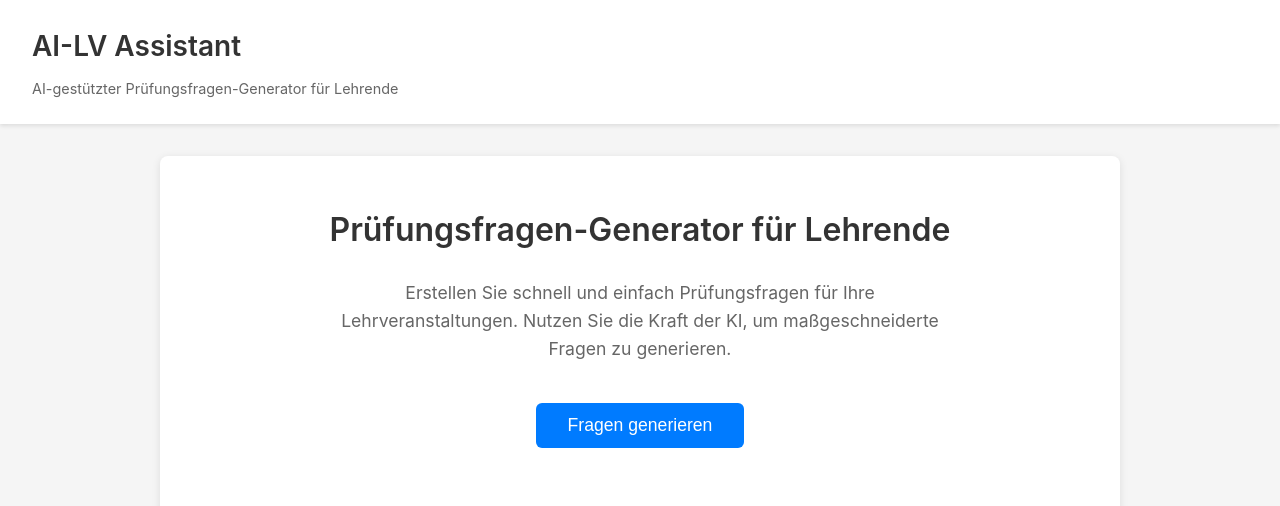
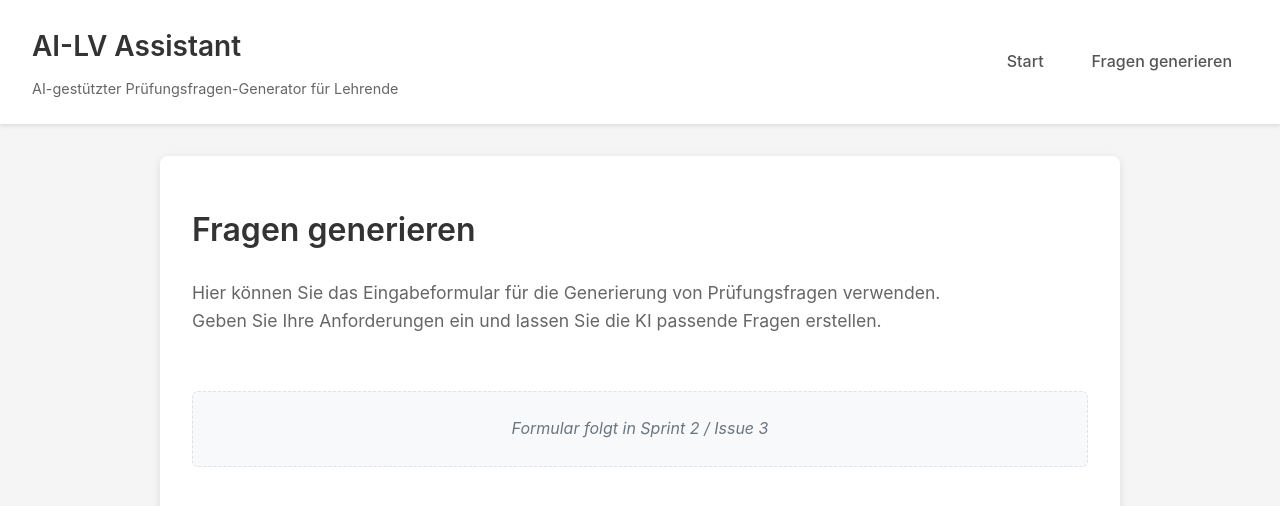
Before and after one commit to shezsoltani/AILV-Project, a React (Vite) app in the folder frontend/: page /generate in a window 1280 px wide. Shown: the top 506 px of the page. Built offline with nearby package versions, Linux system fonts and the light colour scheme.

Commit message:
feat(frontend): add routing and navigation structure

```diff
--- a/frontend/package.json
+++ b/frontend/package.json
@@ -9,7 +9,8 @@
   },
   "dependencies": {
     "react": "^18.2.0",
-    "react-dom": "^18.2.0"
+    "react-dom": "^18.2.0",
+    "react-router-dom": "^7.9.5"
   },
   "devDependencies": {
     "vite": "^5.0.0",
--- a/frontend/src/App.tsx
+++ b/frontend/src/App.tsx
@@ -1,11 +1,16 @@
 import React from 'react';
+import { Routes, Route } from 'react-router-dom';
 import Layout from './layout/Layout';
 import HomePage from './pages/HomePage';
+import GeneratePage from './pages/GeneratePage';
 
 const App: React.FC = () => {
   return (
     <Layout>
-      <HomePage />
+      <Routes>
+        <Route path="/" element={<HomePage />} />
+        <Route path="/generate" element={<GeneratePage />} />
+      </Routes>
     </Layout>
   );
 };
--- a/frontend/src/index.css
+++ b/frontend/src/index.css
@@ -37,6 +37,13 @@ body {
   z-index: 100;
 }
 
+.app-header-inner {
+  display: flex;
+  justify-content: space-between;
+  align-items: center;
+  gap: 2rem;
+}
+
 .app-header-title {
   margin: 0;
   font-size: 1.75rem;
@@ -48,6 +55,44 @@ body {
   margin: 0.5rem 0 0 0;
   font-size: 0.9rem;
   color: #666;
+}
+
+.app-nav {
+  display: flex;
+  align-items: center;
+}
+
+.app-nav-list {
+  display: flex;
+  list-style: none;
+  margin: 0;
+  padding: 0;
+  gap: 1rem;
+}
+
+.app-nav-item {
+  margin: 0;
+}
+
+.app-nav-link {
+  color: #555;
+  text-decoration: none;
+  font-size: 1rem;
+  font-weight: 500;
+  padding: 0.5rem 1rem;
+  border-radius: 4px;
+  cursor: pointer;
+  transition: color 0.2s ease, text-decoration 0.2s ease;
+}
+
+.app-nav-link:hover {
+  color: #333;
+  text-decoration: underline;
+}
+
+.app-nav-link:focus {
+  outline: 2px solid #007bff;
+  outline-offset: 2px;
 }
 
 .app-content {
@@ -90,6 +135,40 @@ body {
   margin-top: 1rem;
 }
 
+/* Page Styles */
+.page {
+  display: flex;
+  flex-direction: column;
+  gap: 1.5rem;
+  margin-top: 1rem;
+}
+
+.page-title {
+  margin: 0;
+  font-size: 2rem;
+  font-weight: 600;
+  color: #333;
+}
+
+.page-description {
+  margin: 0;
+  font-size: 1.1rem;
+  color: #666;
+  line-height: 1.6;
+  max-width: 800px;
+}
+
+.page-placeholder {
+  margin: 2rem 0 0 0;
+  padding: 1.5rem;
+  background-color: #f8f9fa;
+  border: 1px dashed #dee2e6;
+  border-radius: 6px;
+  color: #6c757d;
+  font-style: italic;
+  text-align: center;
+}
+
 .primary-button {
   background-color: #007bff;
   color: #ffffff;
@@ -130,12 +209,32 @@ body {
     padding: 1rem 1.5rem;
   }
 
+  .app-header-inner {
+    flex-direction: column;
+    align-items: flex-start;
+    gap: 1rem;
+  }
+
   .app-header-title {
     font-size: 1.5rem;
   }
 
   .app-header-subtitle {
     font-size: 0.85rem;
+  }
+
+  .app-nav {
+    width: 100%;
+  }
+
+  .app-nav-list {
+    width: 100%;
+    justify-content: flex-start;
+  }
+
+  .app-nav-link {
+    padding: 0.4rem 0.8rem;
+    font-size: 0.95rem;
   }
 
   .app-content {
@@ -151,6 +250,14 @@ body {
     font-size: 1rem;
   }
 
+  .page-title {
+    font-size: 1.75rem;
+  }
+
+  .page-description {
+    font-size: 1rem;
+  }
+
   .primary-button {
     padding: 0.65rem 1.75rem;
     font-size: 1rem;
--- a/frontend/src/index.tsx
+++ b/frontend/src/index.tsx
@@ -1,10 +1,13 @@
 import React from 'react'
 import ReactDOM from 'react-dom/client'
+import { BrowserRouter } from 'react-router-dom'
 import App from './App'
 import './index.css'
 
 ReactDOM.createRoot(document.getElementById('root')!).render(
   <React.StrictMode>
-    <App />
+    <BrowserRouter>
+      <App />
+    </BrowserRouter>
   </React.StrictMode>,
 )
--- a/frontend/src/layout/Layout.tsx
+++ b/frontend/src/layout/Layout.tsx
@@ -1,4 +1,5 @@
 import React from 'react';
+import { Link } from 'react-router-dom';
 
 interface LayoutProps {
   children: React.ReactNode;
@@ -8,10 +9,28 @@ const Layout: React.FC<LayoutProps> = ({ children }) => {
   return (
     <div className="app-layout">
       <header className="app-header">
-        <h1 className="app-header-title">AI-LV Assistant</h1>
-        <p className="app-header-subtitle">
-          AI-gestützter Prüfungsfragen-Generator für Lehrende
-        </p>
+        <div className="app-header-inner">
+          <div>
+            <h1 className="app-header-title">AI-LV Assistant</h1>
+            <p className="app-header-subtitle">
+              AI-gestützter Prüfungsfragen-Generator für Lehrende
+            </p>
+          </div>
+          <nav className="app-nav">
+            <ul className="app-nav-list">
+              <li className="app-nav-item">
+                <Link to="/" className="app-nav-link">
+                  Start
+                </Link>
+              </li>
+              <li className="app-nav-item">
+                <Link to="/generate" className="app-nav-link">
+                  Fragen generieren
+                </Link>
+              </li>
+            </ul>
+          </nav>
+        </div>
       </header>
       <main className="app-content">
         {children}
--- /dev/null
+++ b/frontend/src/pages/GeneratePage.tsx
@@ -0,0 +1,18 @@
+import React from 'react';
+
+const GeneratePage: React.FC = () => {
+  return (
+    <div className="page">
+      <h1 className="page-title">Fragen generieren</h1>
+      <p className="page-description">
+        Hier können Sie das Eingabeformular für die Generierung von Prüfungsfragen verwenden.
+        Geben Sie Ihre Anforderungen ein und lassen Sie die KI passende Fragen erstellen.
+      </p>
+      <p className="page-placeholder">
+        Formular folgt in Sprint 2 / Issue 3
+      </p>
+    </div>
+  );
+};
+
+export default GeneratePage;
--- a/frontend/src/pages/HomePage.tsx
+++ b/frontend/src/pages/HomePage.tsx
@@ -1,8 +1,11 @@
 import React from 'react';
+import { useNavigate } from 'react-router-dom';
 
 const HomePage: React.FC = () => {
+  const navigate = useNavigate();
+
   const handleGenerateClick = () => {
-    console.log('Generate clicked');
+    navigate('/generate');
   };
 
   return (
```
Also changed, not shown: 2 other files (tests, documents, lock files or other folders).
